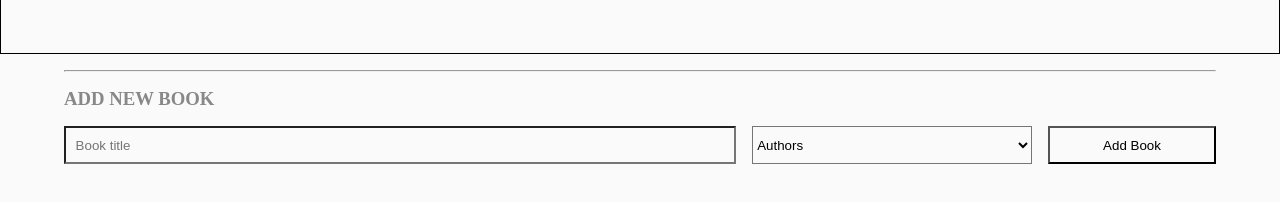
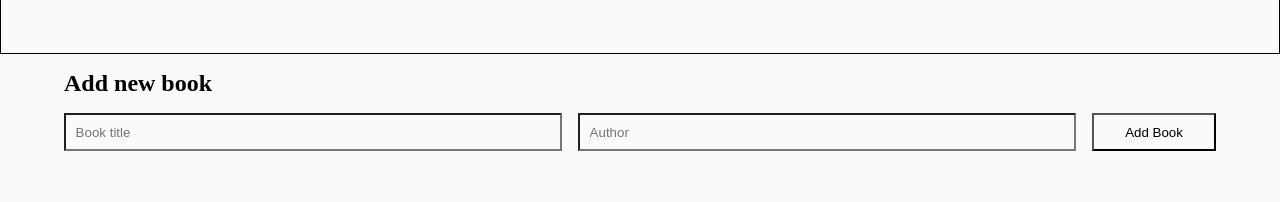
Before and after one commit to naanmohammed/BookStore, a React (Create React App) app: page / in a window 1280 px wide. Shown: the part 736-938 px from the top of the page. Built offline with nearby package versions, Linux system fonts and the light colour scheme.

Commit message:
Update addbook function and implement it

```diff
--- a/src/components/AddBook.js
+++ b/src/components/AddBook.js
@@ -1,19 +1,49 @@
-import React from 'react';
+import React, { useState } from 'react';
+import { useDispatch } from 'react-redux';
+import { addBook } from '../redux/books/booksSlice';
 
 function AddBook() {
+  const [values, setValue] = useState({});
+  const dispatch = useDispatch();
+
+  const handleChange = (e) => {
+    const { name, value } = e.target;
+    setValue((prevValues) => ({
+      ...prevValues,
+      [name]: value,
+      item_id: crypto.randomUUID(),
+    }));
+  };
+
+  const handleSubmit = (e) => {
+    e.preventDefault();
+    dispatch(addBook(values));
+    setValue({});
+  };
+
   return (
-    <div className="addBook">
-      <hr />
-      <h3>ADD NEW BOOK</h3>
+    <section className="addBook">
+      <h2>Add new book</h2>
       <form className="addBookForm">
-        <input type="text" placeholder="Book title" />
-        <select key="author">
-          <option value="Authors">Authors</option>
-        </select>
-        <button type="button">Add Book</button>
+        <input
+          value={values.title || ''}
+          type="text"
+          name="title"
+          placeholder="Book title"
+          onChange={handleChange}
+        />
+
+        <input
+          value={values.author || ''}
+          type="text"
+          name="author"
+          placeholder="Author"
+          onChange={handleChange}
+        />
+
+        <button type="submit" onClick={handleSubmit}>Add Book</button>
       </form>
-
-    </div>
+    </section>
   );
 }
 
```
